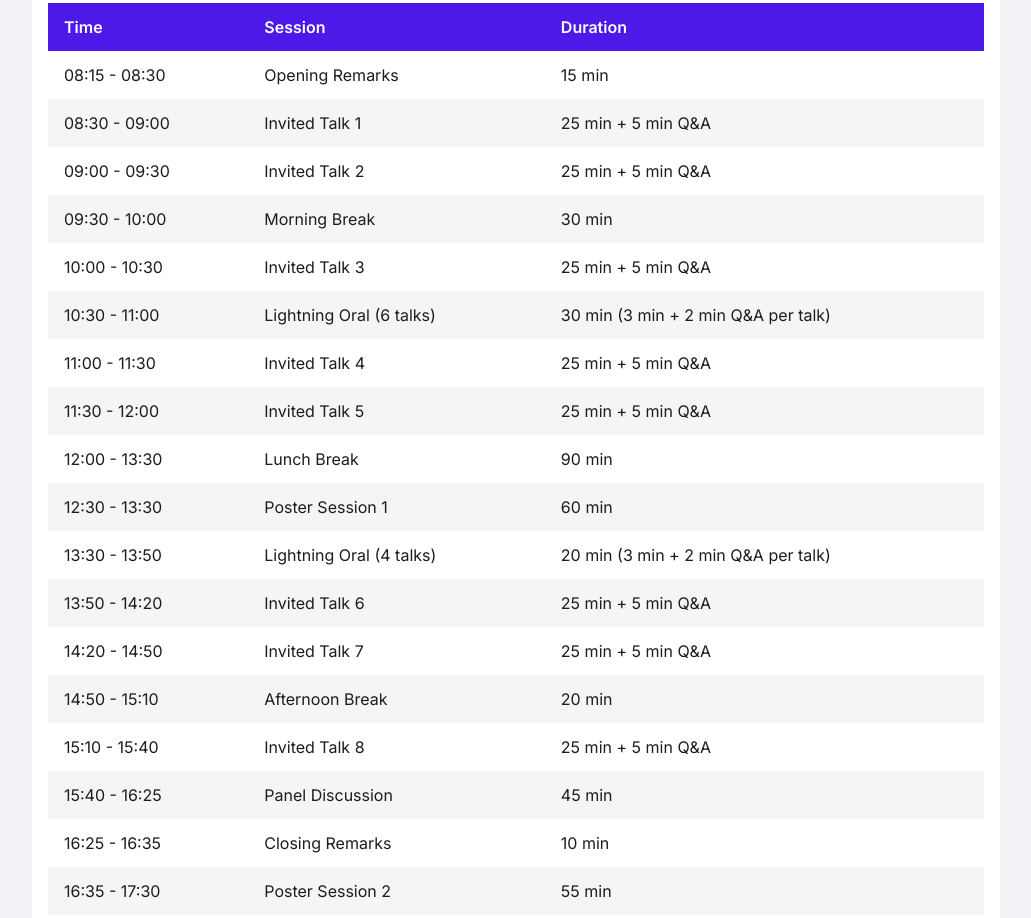
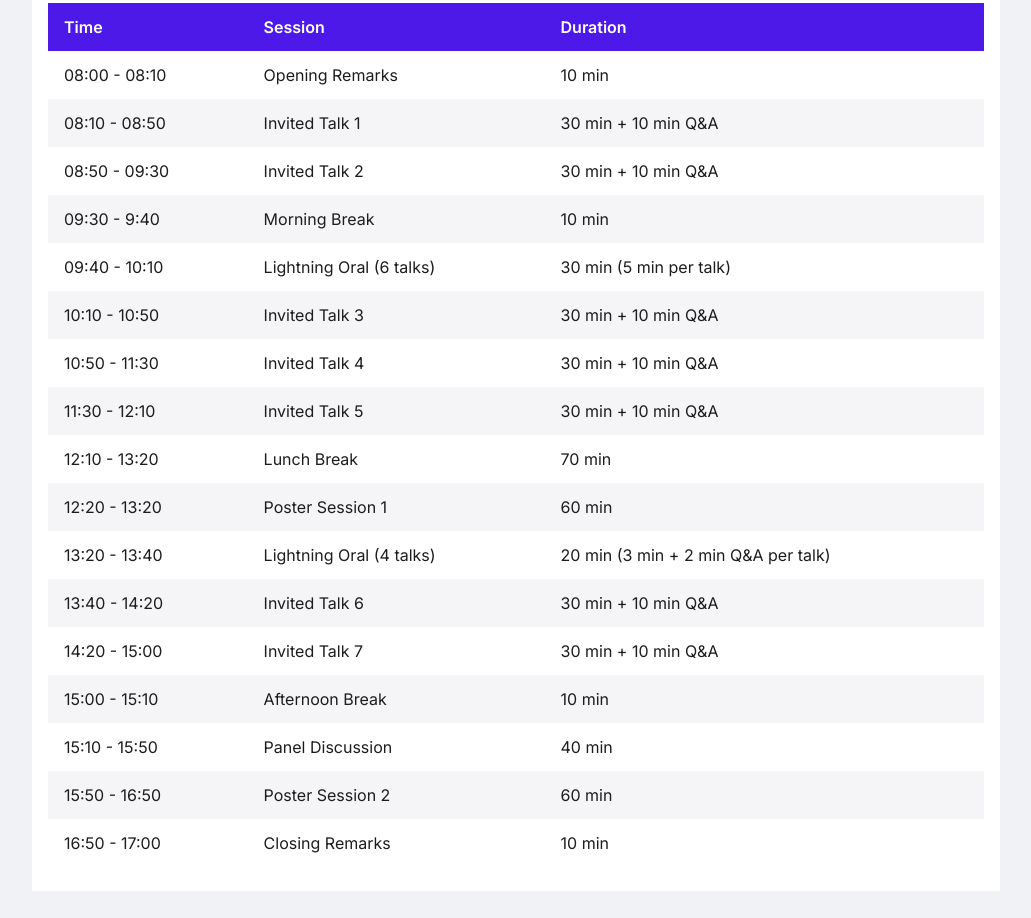
Before and after one commit to SEA-Workshop/sea-workshop.github.io, a website built with Vite: page index.html in a window 1280 px wide. Shown: the part 4596-5514 px from the top of the page, without its empty margins (124-1155 px from the left). Built offline with nearby package versions, Linux system fonts and the light colour scheme.

Commit message:
chore: update schedule

```diff
--- a/index.html
+++ b/index.html
@@ -432,94 +432,89 @@
                 </thead>
                 <tbody>
                   <tr>
-                    <td>08:15 - 08:30</td>
+                    <td>08:00 - 08:10</td>
                     <td>Opening Remarks</td>
-                    <td>15 min</td>
+                    <td>10 min</td>
                   </tr>
                   <tr>
-                    <td>08:30 - 09:00</td>
+                    <td>08:10 - 08:50</td>
                     <td>Invited Talk 1</td>
-                    <td>25 min + 5 min Q&A</td>
+                    <td>30 min + 10 min Q&A</td>
                   </tr>
                   <tr>
-                    <td>09:00 - 09:30</td>
+                    <td>08:50 - 09:30</td>
                     <td>Invited Talk 2</td>
-                    <td>25 min + 5 min Q&A</td>
+                    <td>30 min + 10 min Q&A</td>
                   </tr>
                   <tr>
-                    <td>09:30 - 10:00</td>
+                    <td>09:30 - 9:40</td>
                     <td>Morning Break</td>
-                    <td>30 min</td>
+                    <td>10 min</td>
                   </tr>
                   <tr>
-                    <td>10:00 - 10:30</td>
-                    <td>Invited Talk 3</td>
-                    <td>25 min + 5 min Q&A</td>
+                    <td>09:40 - 10:10</td>
+                    <td>Lightning Oral (6 talks)</td>
+                    <td>30 min (5 min per talk)</td>
                   </tr>
                   <tr>
-                    <td>10:30 - 11:00</td>
-                    <td>Lightning Oral (6 talks)</td>
-                    <td>30 min (3 min + 2 min Q&A per talk)</td>
+                    <td>10:10 - 10:50</td>
+                    <td>Invited Talk 3</td>
+                    <td>30 min + 10 min Q&A</td>
                   </tr>
                   <tr>
-                    <td>11:00 - 11:30</td>
+                    <td>10:50 - 11:30</td>
                     <td>Invited Talk 4</td>
-                    <td>25 min + 5 min Q&A</td>
+                    <td>30 min + 10 min Q&A</td>
                   </tr>
                   <tr>
-                    <td>11:30 - 12:00</td>
+                    <td>11:30 - 12:10</td>
                     <td>Invited Talk 5</td>
-                    <td>25 min + 5 min Q&A</td>
+                    <td>30 min + 10 min Q&A</td>
                   </tr>
                   <tr>
-                    <td>12:00 - 13:30</td>
+                    <td>12:10 - 13:20</td>
                     <td>Lunch Break</td>
-                    <td>90 min</td>
+                    <td>70 min</td>
                   </tr>
                   <tr>
-                    <td>12:30 - 13:30</td>
+                    <td>12:20 - 13:20</td>
                     <td>Poster Session 1</td>
                     <td>60 min</td>
                   </tr>
                   <tr>
-                    <td>13:30 - 13:50</td>
+                    <td>13:20 - 13:40</td>
                     <td>Lightning Oral (4 talks)</td>
                     <td>20 min (3 min + 2 min Q&A per talk)</td>
                   </tr>
                   <tr>
-                    <td>13:50 - 14:20</td>
+                    <td>13:40 - 14:20</td>
                     <td>Invited Talk 6</td>
-                    <td>25 min + 5 min Q&A</td>
+                    <td>30 min + 10 min Q&A</td>
                   </tr>
                   <tr>
-                    <td>14:20 - 14:50</td>
+                    <td>14:20 - 15:00</td>
                     <td>Invited Talk 7</td>
-                    <td>25 min + 5 min Q&A</td>
+                    <td>30 min + 10 min Q&A</td>
                   </tr>
                   <tr>
-                    <td>14:50 - 15:10</td>
+                    <td>15:00 - 15:10</td>
                     <td>Afternoon Break</td>
-                    <td>20 min</td>
-                  </tr>
-                  <tr>
-                    <td>15:10 - 15:40</td>
-                    <td>Invited Talk 8</td>
-                    <td>25 min + 5 min Q&A</td>
-                  </tr>
-                  <tr>
-                    <td>15:40 - 16:25</td>
-                    <td>Panel Discussion</td>
-                    <td>45 min</td>
-                  </tr>
-                  <tr>
-                    <td>16:25 - 16:35</td>
-                    <td>Closing Remarks</td>
                     <td>10 min</td>
                   </tr>
                   <tr>
-                    <td>16:35 - 17:30</td>
+                    <td>15:10 - 15:50</td>
+                    <td>Panel Discussion</td>
+                    <td>40 min</td>
+                  </tr>
+                  <tr>
+                    <td>15:50 - 16:50</td>
                     <td>Poster Session 2</td>
-                    <td>55 min</td>
+                    <td>60 min</td>
+                  </tr>
+                  <tr>
+                    <td>16:50 - 17:00</td>
+                    <td>Closing Remarks</td>
+                    <td>10 min</td>
                   </tr>
 
                 </tbody>
```
